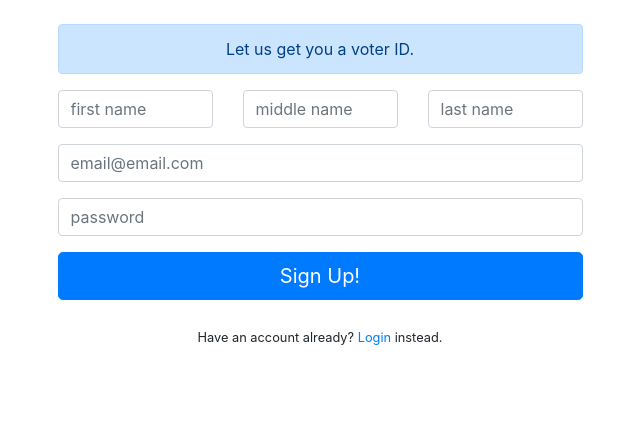
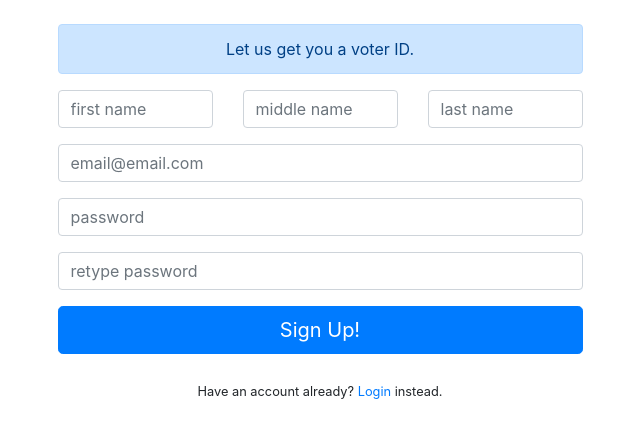
Before and after one commit to SNathJr/voter-portal, a Flask app: page /signup in a window 1280 px wide. Shown: the part 61-499 px from the top of the page, without its empty margins (320-960 px from the left). Run offline with Flask 2, Linux system fonts and the light colour scheme; parts of the project's set-up code (start-up, migrations or seed data) failed here and were passed over; some libraries are stand-ins or nearby versions.

Commit message:
Add password validation in signup form and fix favicon

```diff
--- a/templates/index.html
+++ b/templates/index.html
@@ -8,7 +8,7 @@
 
         <title>Voter Portal</title>
 
-        <link rel="icon" href="vote-small.ico" type="image/x-icon" sizes="16x16">
+        <link rel="icon" href="/static/vote-small.ico" type="image/x-icon" sizes="16x16">
 
         <!-- Bootstrap CSS -->
         <link rel="stylesheet" href="https://stackpath.bootstrapcdn.com/bootstrap/4.3.1/css/bootstrap.min.css" integrity="sha384-ggOyR0iXCbMQv3Xipma34MD+dH/1fQ784/j6cY/iJTQUOhcWr7x9JvoRxT2MZw1T" crossorigin="anonymous">
--- a/templates/login.html
+++ b/templates/login.html
@@ -8,7 +8,7 @@
 
         <title>Login to Voter Portal</title>
 
-        <link rel="icon" href="vote-small.ico" type="image/x-icon" sizes="16x16">
+        <link rel="icon" href="/static/vote-small.ico" type="image/x-icon" sizes="16x16">
 
         <!-- Bootstrap CSS -->
         <link rel="stylesheet" href="https://stackpath.bootstrapcdn.com/bootstrap/4.3.1/css/bootstrap.min.css" integrity="sha384-ggOyR0iXCbMQv3Xipma34MD+dH/1fQ784/j6cY/iJTQUOhcWr7x9JvoRxT2MZw1T" crossorigin="anonymous">
@@ -30,11 +30,11 @@
                 </div>
                 <div class="form-group">
                     <label for="email" class="sr-only">Email: </label>
-                    <input type="email" id="email" class="form-control" name="emailid" placeholder="email@email.com">
+                    <input type="email" id="email" class="form-control" name="emailid" placeholder="email@email.com" required>
                 </div>
                 <div class="form-group">
                     <label for="password" class="sr-only">Password: </label>
-                    <input type="password" id="password" class="form-control" name="password" placeholder="password">
+                    <input type="password" id="password" class="form-control" name="password" placeholder="password" required>
                 </div>
                 <button type="submit" class="btn btn-success btn-lg btn-block">Login!</button>
                 <div class="form-group text-center">
--- a/templates/signup.html
+++ b/templates/signup.html
@@ -8,7 +8,7 @@
 
         <title>Signup for Voter Portal</title>
 
-        <link rel="icon" href="vote-small.ico" type="image/x-icon" sizes="16x16">
+        <link rel="icon" href="/static/vote-small.ico" type="image/x-icon" sizes="16x16">
 
         <!-- Bootstrap CSS -->
         <link rel="stylesheet" href="https://stackpath.bootstrapcdn.com/bootstrap/4.3.1/css/bootstrap.min.css" integrity="sha384-ggOyR0iXCbMQv3Xipma34MD+dH/1fQ784/j6cY/iJTQUOhcWr7x9JvoRxT2MZw1T" crossorigin="anonymous">
@@ -30,22 +30,26 @@
                 </div>
                 <div class="form-group row">
                     <div class="col">
-                        <input type="text" id="firstname" class="form-control" placeholder="first name">
+                        <input type="text" id="firstname" name="firstname" class="form-control" placeholder="first name" required>
                     </div>
                     <div class="col">
-                        <input type="text" id="middlename" class="form-control" placeholder="middle name">
+                        <input type="text" id="middlename" name="firstname" class="form-control" placeholder="middle name">
                     </div>
                     <div class="col">
-                        <input type="text" id="lastname" class="form-control" placeholder="last name">
+                        <input type="text" id="lastname" name="firstname" class="form-control" placeholder="last name" required>
                     </div>
                 </div>
                 <div class="form-group">
                     <label for="email" class="sr-only">Email: </label>
-                    <input type="email" id="email" class="form-control" name="emailid" placeholder="email@email.com">
+                    <input type="email" id="email" name="emailid" class="form-control" placeholder="email@email.com" required>
                 </div>
                 <div class="form-group">
                     <label for="password" class="sr-only">Password: </label>
-                    <input type="password" id="password" class="form-control" name="password" placeholder="password">
+                    <input type="password" id="password" name="password" class="form-control" pattern="(?=.*\d)(?=.*[a-z])(?=.*[A-Z]).{8,}" title="Must contain at least one number and one uppercase and lowercase letter, and at least 8 or more characters" placeholder="password" required>
+                </div>
+                <div class="form-group">
+                    <label for="repassword" class="sr-only">Password: </label>
+                    <input type="password" id="repassword" class="form-control" pattern="(?=.*\d)(?=.*[a-z])(?=.*[A-Z]).{8,}" title="Must contain at least one number and one uppercase and lowercase letter, and at least 8 or more characters" placeholder="retype password" required>
                 </div>
                 <button type="submit" class="btn btn-primary btn-lg btn-block">Sign Up!</button>
                 <div class="form-group text-center">
@@ -54,5 +58,22 @@
                 </div>
             </form>
         </div>
+
+        <!-- Script to validate reentered password -->
+        <script>
+            var password = document.getElementById("password")
+              , repassword = document.getElementById("repassword");
+
+            function validatePassword(){
+              if(password.value != repassword.value) {
+                repassword.setCustomValidity("Passwords Don't Match");
+              } else {
+                repassword.setCustomValidity('');
+              }
+            }
+
+            password.onchange = validatePassword;
+            repassword.onkeyup = validatePassword;
+        </script>
     </body>
 </html>
```
